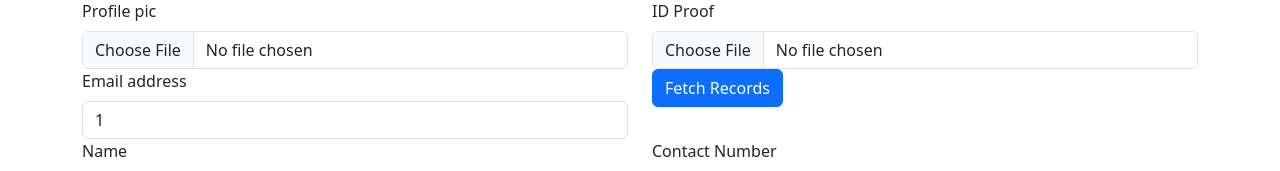
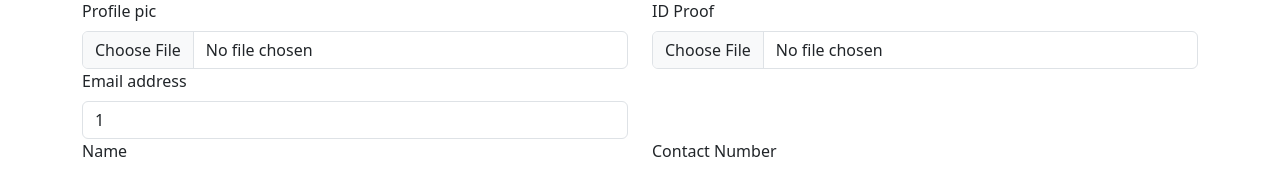
Before and after one commit to manangarg014/frontend-G2C, a React (Vite) app: page /profileGrower/1 in a window 1280 px wide. Shown: the part 294-465 px from the top of the page. Built offline with nearby package versions, Linux system fonts and the light colour scheme; no server answers.

Commit message:
removed fetch button from grower

```diff
--- a/src/components/GrowerProfile.jsx
+++ b/src/components/GrowerProfile.jsx
@@ -248,11 +248,6 @@ function Profile() {
                 />
               </Form.Group>
             </div>
-            <div className="col-md-6">
-              <Button variant="primary" onClick={growerProfileSearchAxios}>
-                Fetch Records
-              </Button>
-            </div>
           </div>
           {/* ------------------------------------Name and Contact Number------------------------- */}
           <div className="row">
```
